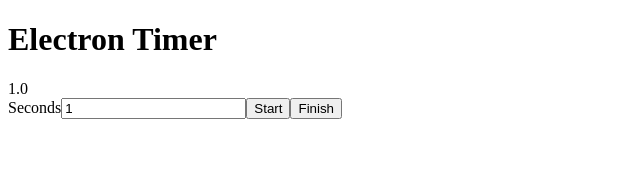
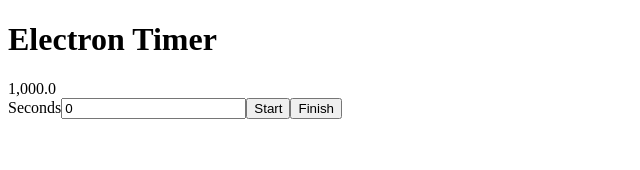
Before and after one commit to maxbilbow/mxb-pw-alpha, an Angular app: page / in a window 1280 px wide. Shown: the top 170 px of the page, without its empty margins (0-640 px from the left). Built offline with nearby package versions, Linux system fonts and the light colour scheme.

Commit message:
Shared Thing

```diff
--- a/src/app/app.component.html
+++ b/src/app/app.component.html
@@ -26,7 +26,7 @@
 
     <label>Seconds</label>
     <input class="input" placeholder="number of seconds" type="text"
-           [(ngModel)]="max"
+           [(ngModel)]="current"
            (keydown)="reset()">
 
 
--- a/src/app/app.component.ts
+++ b/src/app/app.component.ts
@@ -1,4 +1,6 @@
 import { Component, OnInit } from '@angular/core';
+
+import SharedThing from "src/shared/SharedThing";
 
 @Component({
   selector: 'app-root',
@@ -7,8 +9,14 @@
 })
 export class AppComponent {
 
-  max     = 1;
-  current = 0;
+  max     = 1000;
+  get current() {
+    return SharedThing.value;
+  }
+
+  set current(value) {
+    SharedThing.value = value;
+  }
 
   /// Start the timer
   start() {
--- /dev/null
+++ b/src/shared/SharedThing.ts
@@ -0,0 +1,12 @@
+let value = 0;
+
+export default class SharedThing {
+  static get value() {
+    return value;
+  }
+
+  static set value(aValue) {
+    console.log(`Setting shared thing to ${aValue}`);
+    value = aValue;
+  }
+}
```
Also changed, not shown: main.js (+19 -1 lines).
